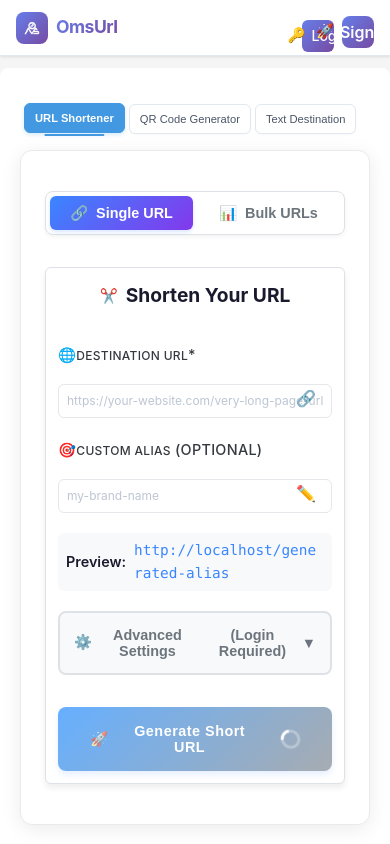
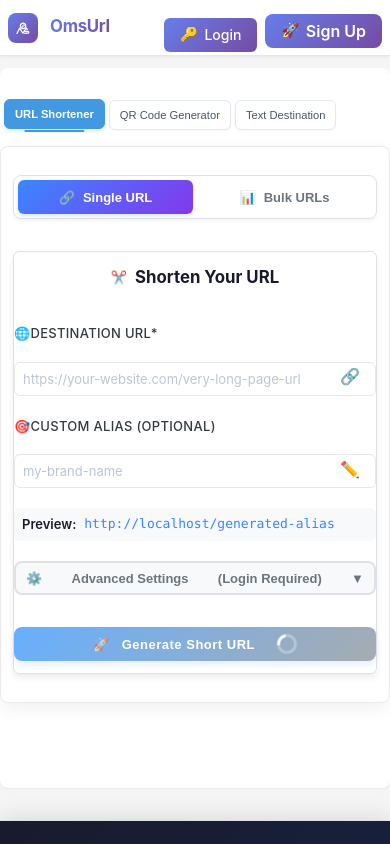
Before and after one commit to omas1st/omsurlftv1, a React (Create React App) app: page / in a window 390 px wide. Built offline with nearby package versions, Linux system fonts and the light colour scheme; no server answers.

Commit message:
update css

```diff
--- a/src/components/Body/Body.css
+++ b/src/components/Body/Body.css
@@ -1,4 +1,21 @@
-/* Body Container */
+/* Body Container
+   Updated to:
+   - Keep desktop layout on small screens
+   - Reduce font sizes, paddings and control heights for small screens
+   - Remove side gaps (containers flush to viewport)
+   - Prevent mobile text auto-zoom
+*/
+
+/* Prevent automatic mobile text resizing / zooming */
+html, body {
+  -webkit-text-size-adjust: 100%;
+  -ms-text-size-adjust: 100%;
+  text-size-adjust: 100%;
+  overflow-x: hidden;
+  width: 100%;
+}
+
+/* Body wrapper */
 .body-container {
   display: flex;
   flex-direction: column;
@@ -8,9 +25,10 @@
   margin: 0 auto;
   min-height: calc(100vh - 160px); /* Adjust based on header/footer height */
   box-sizing: border-box;
+  width: 100%;
 }
 
-/* Tab Content Area */
+/* Tab content area (desktop layout preserved) */
 .tab-content {
   width: 100%;
   max-width: 800px;
@@ -22,34 +40,106 @@
   border: 1px solid #eaeaea;
   animation: fadeIn 0.3s ease-out;
   transition: all 0.3s cubic-bezier(0.4, 0, 0.2, 1);
+  box-sizing: border-box;
+  overflow: visible;
 }
 
 .tab-content:hover {
   box-shadow: 0 6px 30px rgba(0, 0, 0, 0.12);
 }
 
-/* Responsive Design */
+/* Make sure inner forms and components can use full width, no extra container gaps */
+.tab-content .container,
+.tab-content .url-shortener,
+.tab-content form,
+.tab-content .shortener-form {
+  width: 100%;
+  max-width: 100%;
+  padding-left: 0;
+  padding-right: 0;
+  box-sizing: border-box;
+}
+
+/* Responsive adjustments — keep desktop layout but reduce sizes on narrow screens */
 @media (max-width: 768px) {
   .body-container {
-    padding: 2rem 1rem;
+    padding: 2rem 0.5rem;
     min-height: calc(100vh - 140px);
+    max-width: 100%;
   }
 
   .tab-content {
     padding: 1.75rem;
     margin-top: 2rem;
+    max-width: 100%;
+    border-radius: 10px;
   }
 }
 
+/* Mobile: preserve desktop layout, shrink typography & UI elements,
+   remove container side gaps so layout appears "desktop" (but smaller). */
 @media (max-width: 480px) {
+  /* flush containers to viewport edges */
   .body-container {
-    padding: 1.5rem 0.75rem;
+    padding: 1.25rem 0;
+    max-width: 100vw;
+    width: 100%;
+    margin: 0;
   }
 
   .tab-content {
-    padding: 1.5rem;
-    margin-top: 1.5rem;
+    padding: 12px;
+    margin-top: 12px;
+    max-width: 100vw;
+    width: 100%;
+    border-radius: 8px;
+    box-shadow: 0 6px 18px rgba(0,0,0,0.06);
+    overflow-x: auto; /* allow inner desktop-like layout to be scrollable horizontally if needed */
   }
+
+  /* Reduce general type sizes within this block rather than scaling the entire page */
+  .tab-content,
+  .tab-content p,
+  .tab-content label,
+  .tab-content li,
+  .tab-content span,
+  .tab-content input,
+  .tab-content button,
+  .tab-content select,
+  .tab-content textarea {
+    font-size: 13px !important;
+  }
+
+  /* Buttons / actionable items smaller and more compact */
+  .tab-content .btn,
+  .tab-content .generate-btn,
+  .tab-content .mode-btn,
+  .tab-content .section-toggle-btn {
+    padding: 6px 10px !important;
+    font-size: 12px !important;
+    min-height: 34px !important;
+  }
+
+  /* Reduce heading sizes but keep layout structure */
+  .tab-content h1 { font-size: 1.6rem !important; }
+  .tab-content h2 { font-size: 1.2rem !important; }
+  .tab-content h3 { font-size: 1.05rem !important; }
+
+  /* Make sure internal max-widths don't add side gaps */
+  .tab-content .container,
+  .tab-content .card {
+    padding-left: 10px;
+    padding-right: 10px;
+  }
+
+  /* Reduce card padding for mobile but keep card layout */
+  .tab-content .card { padding: 10px; border-radius: 8px; }
+
+  /* Ensure forms don't cause zoom when focusing */
+  input, textarea, select { -webkit-text-size-adjust: none; font-size: 13px; }
+
+  /* Prevent extra horizontal margins on nested elements */
+  .tab-content * { box-sizing: border-box; }
 }
 
 /* Animation */
--- a/src/components/Header/Header.css
+++ b/src/components/Header/Header.css
@@ -1,4 +1,8 @@
-/* src/components/Header/Header.css */
+/* src/components/Header/Header.css
+   Updated: improved mobile appearance for Login / Sign Up buttons,
+   kept desktop-first layout but ensured compact, professional buttons on small screens.
+   Removed circular icon-only behavior on tiny screens and made buttons consistent.
+*/
 
 :root {
   --header-primary: #1a202c;
@@ -8,13 +12,19 @@
   --header-light: #f7fafc;
   --header-dark: #1a202c;
   --header-border: #e2e8f0;
-  --header-shadow: 0 1px 3px rgba(0, 0, 0, 0.1);
+  --header-shadow: 0 1px 3px rgba(0, 0, 0, 0.06);
   --header-gradient: linear-gradient(135deg, #667eea 0%, #764ba2 100%);
   --header-gradient-secondary: linear-gradient(135deg, #f093fb 0%, #f5576c 100%);
-  --header-transition: all 0.2s ease;
-  --header-radius: 6px;
+  --header-transition: all 0.18s ease;
+  --header-radius: 8px;
+  --header-height: 64px;
+  --header-height-mobile: 56px;
+  --header-gap: 12px;
+  --header-font-small: 0.85rem;
+  --header-font-xs: 0.78rem;
 }
 
+/* Header scaffold */
 .header {
   background: white;
   box-shadow: var(--header-shadow);
@@ -22,9 +32,11 @@
   top: 0;
   z-index: 1000;
   border-bottom: 1px solid var(--header-border);
-  height: 64px;
+  height: var(--header-height);
   display: flex;
   align-items: center;
+  width: 100%;
+  animation: slideIn 0.28s ease-out;
 }
 
 .header-container {
@@ -35,12 +47,15 @@
   display: flex;
   align-items: center;
   justify-content: space-between;
+  gap: var(--header-gap);
+  box-sizing: border-box;
 }
 
 /* Logo Section */
 .logo-section {
   display: flex;
   align-items: center;
+  gap: 0.75rem;
 }
 
 .logo {
@@ -50,11 +65,10 @@
   text-decoration: none;
   color: inherit;
   transition: var(--header-transition);
+  align-items: center;
 }
 
-.logo:hover {
-  opacity: 0.9;
-}
+.logo:hover { opacity: 0.95; }
 
 .logo-image-container {
   width: 40px;
@@ -75,34 +89,39 @@
 }
 
 .platform-name {
-  font-size: 1.5rem;
+  font-size: 1.4rem;
   font-weight: 700;
   background: var(--header-gradient);
   -webkit-background-clip: text;
   -webkit-text-fill-color: transparent;
   background-clip: text;
   font-family: -apple-system, BlinkMacSystemFont, 'Segoe UI', Roboto, 'Helvetica Neue', Arial, sans-serif;
-  letter-spacing: -0.5px;
+  letter-spacing: -0.3px;
+  line-height: 1;
+  white-space: nowrap;
 }
 
-/* Header Actions */
+/* Header actions wrapper */
 .header-actions {
   display: flex;
   align-items: center;
-  gap: 0.75rem;
+  gap: 0.6rem;
+  flex-wrap: nowrap;
 }
 
-/* Language Selector */
+/* Language selector */
 .language-selector-container {
   position: relative;
   display: flex;
   align-items: center;
   background: white;
   border: 1px solid var(--header-border);
-  border-radius: var(--header-radius);
+  border-radius: 8px;
   padding: 0.25rem 0.5rem;
   transition: var(--header-transition);
   height: 36px;
+  min-width: 44px;
+  box-sizing: border-box;
 }
 
 .language-selector-container:hover {
@@ -118,8 +137,8 @@
 .language-selector {
   background: transparent;
   border: none;
-  padding: 0 1.5rem 0 0;
-  font-size: 0.8rem;
+  padding: 0 1rem 0 0;
+  font-size: var(--header-font-small);
   font-weight: 500;
   color: var(--header-dark);
   cursor: pointer;
@@ -129,17 +148,7 @@
   height: 100%;
 }
 
-.language-dropdown-arrow {
-  position: absolute;
-  right: 0.5rem;
-  top: 50%;
-  transform: translateY(-50%);
-  font-size: 0.6rem;
-  color: var(--header-secondary);
-  pointer-events: none;
-}
-
-/* Buttons - Common Styles */
+/* Buttons - common */
 .refer-btn,
 .dashboard-btn,
 .login-btn,
@@ -148,37 +157,41 @@
   display: inline-flex;
   align-items: center;
   justify-content: center;
-  gap: 0.375rem;
-  padding: 0.5rem 0.875rem;
+  gap: 0.5rem;
+  padding: 0.5rem 0.9rem;
   border-radius: var(--header-radius);
-  font-weight: 500;
-  font-size: 0.8rem;
+  font-weight: 600;
+  font-size: var(--header-font-small);
   text-decoration: none;
   transition: var(--header-transition);
   border: none;
   cursor: pointer;
   font-family: inherit;
-  height: 36px;
+  height: 40px;
   line-height: 1;
   white-space: nowrap;
+  box-sizing: border-box;
+  min-width: 72px;
 }
 
+/* Small icon size */
 .btn-icon {
-  font-size: 0.875rem;
+  font-size: 0.95rem;
   line-height: 1;
+  display: inline-flex;
+  align-items: center;
+  justify-content: center;
 }
 
-/* Button Variants */
+/* Button variants */
 .refer-btn {
   background: var(--header-gradient-secondary);
   color: white;
   border: none;
+  box-shadow: 0 2px 6px rgba(245, 95, 135, 0.12);
 }
 
-.refer-btn:hover {
-  opacity: 0.9;
-  transform: translateY(-1px);
-}
+.refer-btn:hover { opacity: 0.96; transform: translateY(-1px); }
 
 .dashboard-btn {
   background: white;
@@ -186,10 +199,7 @@
   border: 1px solid var(--header-border);
 }
 
-.dashboard-btn:hover {
-  border-color: var(--header-accent);
-  color: var(--header-accent);
-}
+.dashboard-btn:hover { border-color: var(--header-accent); color: var(--header-accent); }
 
 .login-btn {
   background: transparent;
@@ -197,11 +207,7 @@
   border: 1px solid var(--header-border);
 }
 
-.login-btn:hover {
-  background: var(--header-light);
-  border-color: var(--header-accent);
-  color: var(--header-accent);
-}
+.login-btn:hover { background: var(--header-light); border-color: var(--header-accent); color: var(--header-accent); }
 
 .register-btn {
   background: var(--header-gradient);
@@ -209,12 +215,9 @@
   border: none;
 }
 
-.register-btn:hover {
-  opacity: 0.9;
-  transform: translateY(-1px);
-}
+.register-btn:hover { opacity: 0.96; transform: translateY(-1px); }
 
-/* User Actions */
+/* User profile block */
 .user-actions,
 .auth-actions {
   display: flex;
@@ -227,14 +230,14 @@
   align-items: center;
   gap: 0.5rem;
   padding: 0.25rem;
-  border-radius: var(--header-radius);
+  border-radius: 8px;
   border: 1px solid var(--header-border);
   background: white;
 }
 
 .user-avatar {
-  width: 28px;
-  height: 28px;
+  width: 32px;
+  height: 32px;
   background: var(--header-gradient);
   border-radius: 50%;
   display: flex;
@@ -242,7 +245,7 @@
   justify-content: center;
   color: white;
   font-weight: 600;
-  font-size: 0.75rem;
+  font-size: 0.85rem;
   flex-shrink: 0;
 }
 
@@ -255,10 +258,11 @@
 .logout-btn {
   background: transparent;
   color: var(--header-secondary);
-  padding: 0.25rem 0.5rem;
-  font-size: 0.8rem;
+  padding: 0.35rem 0.6rem;
+  font-size: 0.85rem;
   border: 1px solid transparent;
   height: auto;
+  min-width: 64px;
 }
 
 .logout-btn:hover {
@@ -266,183 +270,31 @@
   background: rgba(229, 62, 62, 0.05);
 }
 
-/* Mobile Responsive */
-@media (max-width: 768px) {
-  .header {
-    height: 56px;
-  }
-
-  .header-container {
-    padding: 0 1rem;
-  }
-
-  .logo-image-container {
-    width: 36px;
-    height: 36px;
-  }
-
-  .logo-image {
-    width: 22px;
-    height: 22px;
-  }
-
-  .platform-name {
-    font-size: 1.25rem;
-  }
-
-  .header-actions {
-    gap: 0.5rem;
-  }
-
-  .language-selector-container {
-    height: 32px;
-    padding: 0.25rem 0.375rem;
-  }
-
-  .language-selector {
-    font-size: 0.75rem;
-    min-width: 55px;
-  }
-
-  .refer-btn,
-  .dashboard-btn,
-  .login-btn,
-  .register-btn {
-    padding: 0.375rem 0.75rem;
-    font-size: 0.75rem;
-    height: 32px;
-  }
-
-  .btn-icon {
-    font-size: 0.75rem;
-  }
-
-  .user-avatar {
-    width: 26px;
-    height: 26px;
-    font-size: 0.7rem;
-  }
-}
-
-@media (max-width: 640px) {
-  .header-container {
-    gap: 0.5rem;
-  }
-
-  .logo {
-    gap: 0.5rem;
-  }
-
-  .header-actions {
-    gap: 0.375rem;
-  }
-
-  .language-selector-container {
-    order: 2;
-  }
-
-  .auth-actions,
-  .user-actions {
-    order: 1;
-  }
-
-  .refer-btn,
-  .dashboard-btn,
-  .login-btn,
-  .register-btn {
-    padding: 0.375rem 0.5rem;
-  }
-
-  /* Hide button text on very small screens, show only icons */
-  @media (max-width: 480px) {
-    .platform-name {
-      font-size: 1.1rem;
-    }
-
-    .logo-image-container {
-      width: 32px;
-      height: 32px;
-    }
-
-    .logo-image {
-      width: 20px;
-      height: 20px;
-    }
-
-    .refer-btn span:not(.btn-icon),
-    .dashboard-btn span:not(.btn-icon),
-    .login-btn span:not(.btn-icon),
-    .register-btn span:not(.btn-icon) {
-      display: none;
-    }
-
-    .refer-btn,
-    .dashboard-btn,
-    .login-btn,
-    .register-btn {
-      width: 32px;
-      height: 32px;
-      padding: 0;
-      border-radius: 50%;
-      justify-content: center;
-    }
-
-    .btn-icon {
-      margin: 0;
-    }
-
-    .language-selector-container {
-      min-width: auto;
-    }
-
-    .language-selector {
-      min-width: 40px;
-      padding-right: 1rem;
-    }
-
-    .language-icon {
-      display: none;
-    }
-  }
-}
-
-/* Focus states for accessibility */
+/* Accessibility focus states */
 .language-selector:focus,
 .refer-btn:focus,
 .dashboard-btn:focus,
 .login-btn:focus,
 .register-btn:focus,
 .logout-btn:focus {
-  outline: 2px solid var(--header-accent);
+  outline: 3px solid rgba(66, 153, 225, 0.18);
   outline-offset: 2px;
+  border-radius: calc(var(--header-radius) + 2px);
 }
 
-/* Animation for header */
+/* Animation */
 @keyframes slideIn {
-  from {
-    opacity: 0;
-    transform: translateY(-10px);
-  }
-  to {
-    opacity: 1;
-    transform: translateY(0);
-  }
+  from { opacity: 0; transform: translateY(-8px); }
+  to { opacity: 1; transform: translateY(0); }
 }
 
-.header {
-  animation: slideIn 0.3s ease-out;
-}
-
-/* Active states */
+/* ACTIVE / DISABLED */
 .refer-btn:active,
 .dashboard-btn:active,
 .login-btn:active,
 .register-btn:active,
-.logout-btn:active {
-  transform: translateY(0);
-}
+.logout-btn:active { transform: translateY(0); }
 
-/* Disabled state if needed */
 .refer-btn:disabled,
 .dashboard-btn:disabled,
 .login-btn:disabled,
@@ -453,19 +305,126 @@
   transform: none !important;
 }
 
-/* Loading state animation for buttons */
+/* Pulse for loading state */
 @keyframes pulse {
-  0%, 100% {
-    opacity: 1;
-  }
-  50% {
-    opacity: 0.5;
-  }
+  0%, 100% { opacity: 1; }
+  50% { opacity: 0.55; }
 }
 
 .refer-btn.loading,
 .dashboard-btn.loading,
 .login-btn.loading,
-.register-btn.loading {
-  animation: pulse 1.5s ease-in-out infinite;
+.register-btn.loading { animation: pulse 1.5s ease-in-out infinite; }
+
+/* ----------------- RESPONSIVE ADJUSTMENTS ----------------- */
+
+/* Medium screens */
+@media (max-width: 1024px) {
+  .header-container { padding: 0 1rem; }
+  .platform-name { font-size: 1.25rem; }
+  .logo-image-container { width: 36px; height: 36px; }
+  .logo-image { width: 22px; height: 22px; }
 }
+
+/* Tablet / small laptop */
+@media (max-width: 768px) {
+  .header { height: var(--header-height-mobile); }
+  .header-container { padding: 0 0.75rem; gap: 10px; }
+  .platform-name { font-size: 1.15rem; }
+  .logo-image-container { width: 34px; height: 34px; }
+  .logo-image { width: 20px; height: 20px; }
+  .refer-btn,
+  .dashboard-btn,
+  .login-btn,
+  .register-btn {
+    padding: 0.45rem 0.7rem;
+    font-size: var(--header-font-small);
+    height: 36px;
+    min-width: 64px;
+  }
+  .btn-icon { font-size: 0.9rem; }
+  .user-avatar { width: 30px; height: 30px; font-size: 0.8rem; }
+}
+
+/* Small phones: keep text visible but make buttons compact & tidy */
+@media (max-width: 480px) {
+  .header-container {
+    padding: 0 0.5rem;
+    align-items: center;
+    gap: 8px;
+  }
+
+  /* logo smaller but still readable */
+  .logo-image-container { width: 30px; height: 30px; }
+  .logo-image { width: 18px; height: 18px; }
+  .platform-name { font-size: 1.05rem; font-weight: 700; }
+
+  /* ensure header actions don't overflow — allow horizontal scrolling if needed */
+  .header-actions {
+    gap: 8px;
+    overflow-x: auto;
+    -webkit-overflow-scrolling: touch;
+    padding-bottom: 2px;
+  }
+
+  /* compact, professional buttons (icon + short label) */
+  .refer-btn,
+  .dashboard-btn,
+  .login-btn,
+  .register-btn {
+    padding: 0.35rem 0.6rem;
+    font-size: var(--header-font-xs);
+    height: 34px;
+    min-width: 56px;
+    border-radius: 8px;
+    gap: 0.4rem;
+    align-items: center;
+  }
+
+  /* Slightly smaller icons */
+  .btn-icon { font-size: 0.9rem; }
+
+  /* Keep the label but reduce its size for professionalism */
+  .refer-btn span,
+  .dashboard-btn span,
+  .login-btn span,
+  .register-btn span {
+    display: inline-block;
+    max-width: 72px;
+    text-overflow: ellipsis;
+    overflow: hidden;
+    white-space: nowrap;
+  }
+
+  /* Make language selector compact */
+  .language-selector-container {
+    height: 32px;
+    padding: 0.15rem 0.4rem;
+    min-width: 44px;
+  }
+  .language-selector { font-size: 0.78rem; min-width: 40px; }
+
+  /* user avatar */
+  .user-avatar { width: 28px; height: 28px; font-size: 0.78rem; }
+
+  /* user info logout button compact */
+  .logout-btn { padding: 0.25rem 0.5rem; font-size: 0.78rem; min-width: 52px; }
+}
+
+/* Very tiny screens: keep everything readable and compact (no icon-only buttons) */
+@media (max-width: 360px) {
+  .platform-name { font-size: 0.98rem; }
+  .refer-btn,
+  .dashboard-btn,
+  .login-btn,
+  .register-btn {
+    padding: 0.3rem 0.5rem;
+    font-size: 0.75rem;
+    height: 32px;
+    min-width: 52px;
+  }
+  .btn-icon { font-size: 0.85rem; }
+  .language-selector { font-size: 0.72rem; }
+}
+
+/* Ensure no accidental nested media rules remain and all text stays visible */
--- a/src/pages/HomePage/HomePage.css
+++ b/src/pages/HomePage/HomePage.css
@@ -1,15 +1,35 @@
-/* HomePage.css - Minimal Design with mobile-first responsive enhancements */
+/* HomePage.css
+   Updated to:
+   - Keep desktop-like layout on small screens (do not switch to narrow stacked layout)
+   - Reduce font sizes/paddings on narrow screens instead of zooming
+   - Remove side gaps so containers sit flush on small screens
+   - Prevent text auto-zoom
+*/
 
+/* Prevent mobile text auto-zoom */
+html, body {
+  -webkit-text-size-adjust: 100%;
+  -ms-text-size-adjust: 100%;
+  text-size-adjust: 100%;
+  overflow-x: hidden;
+}
+
+/* Page scaffold */
 .homepage {
   font-family: -apple-system, BlinkMacSystemFont, 'Segoe UI', Roboto, Oxygen, Ubuntu, sans-serif;
   max-width: 100%;
   overflow-x: hidden;
+  box-sizing: border-box;
+  width: 100%;
+  margin: 0;
 }
 
-/* Hero Section */
+/* Hero Section (keeps desktop structure but smaller type on mobile) */
 .hero-section {
   padding: 4rem 1rem 2rem;
   text-align: center;
+  width: 100%;
+  box-sizing: border-box;
 }
 
 .hero-content h1 {
@@ -27,22 +47,27 @@
   margin: 0 auto;
 }
 
-/* Main Content Area */
+/* Main Content */
 .main-section {
   padding: 2rem 1rem;
+  width: 100%;
+  box-sizing: border-box;
 }
 
-/* Features Section */
+/* Features */
 .features-section {
   padding: 3rem 1rem;
   max-width: 1200px;
   margin: 0 auto;
+  box-sizing: border-box;
 }
 
 .features-grid {
   display: grid;
-  grid-template-columns: 1fr;
+  grid-template-columns: repeat(4, 1fr); /* preserve desktop-like multi-column layout even on small screens */
   gap: 2rem;
+  width: 100%;
+  box-sizing: border-box;
 }
 
 .feature-card {
@@ -51,16 +76,12 @@
   border: 1px solid #eaeaea;
   border-radius: 8px;
   transition: border-color 0.2s ease;
+  box-sizing: border-box;
 }
 
-.feature-card:hover {
-  border-color: #ccc;
-}
+.feature-card:hover { border-color: #ccc; }
 
-.feature-icon {
-  font-size: 2rem;
-  margin-bottom: 1rem;
-}
+.feature-icon { font-size: 2rem; margin-bottom: 1rem; }
 
 .feature-card h3 {
   font-size: 1.25rem;
@@ -76,31 +97,17 @@
   margin: 0;
 }
 
-/* Tablet and up */
+/* Tablet and up: slightly larger type and spacing */
 @media (min-width: 768px) {
-  .hero-section {
-    padding: 6rem 1rem 3rem;
-  }
-
-  .hero-content h1 {
-    font-size: 3rem;
-  }
-
-  .features-grid {
-    grid-template-columns: repeat(2, 1fr);
-  }
+  .hero-section { padding: 6rem 1rem 3rem; }
+  .hero-content h1 { font-size: 3rem; }
+  .features-grid { grid-template-columns: repeat(2, 1fr); } /* keep balanced at tablet */
 }
 
-/* Desktop and up */
+/* Desktop large screens: keep 4 columns */
 @media (min-width: 1024px) {
-  .features-grid {
-    grid-template-columns: repeat(4, 1fr);
-  }
-
-  .hero-content h1 {
-    font-size: 3.5rem;
-  }
-
+  .features-grid { grid-template-columns: repeat(4, 1fr); }
+  .hero-content h1 { font-size: 3.5rem; }
   .hero-section,
   .main-section,
   .features-section {
@@ -109,77 +116,67 @@
   }
 }
 
-/* Dark mode preferences */
+/* Dark mode */
 @media (prefers-color-scheme: dark) {
   .hero-content h1,
-  .feature-card h3 {
-    color: #fff;
-  }
+  .feature-card h3 { color: #fff; }
+  .subtitle, .feature-card p { color: #999; }
+  .feature-card { border-color: #333; }
+  .feature-card:hover { border-color: #555; }
+}
 
-  .subtitle,
-  .feature-card p {
-    color: #999;
+/* ===== MOBILE (<=480px) =====
+   Keep the desktop-like column layout but make text/buttons smaller and remove side gaps.
+*/
+@media (max-width: 480px) {
+  .homepage { padding: 0; }
+
+  /* hero smaller but same structure */
+  .hero-section { padding: 16px 8px 8px; }
+  .hero-content h1 { font-size: 1.8rem; margin-bottom: 6px; }
+  .subtitle { font-size: 0.95rem; max-width: 100%; padding: 0 8px; }
+
+  .main-section { padding: 8px 0; }
+
+  /* remove side gaps and allow the 4-column grid to compress into tiny columns (desktop-like) */
+  .features-section { padding: 12px 0; max-width: 100%; }
+  .features-grid {
+    grid-template-columns: repeat(4, 1fr); /* preserve desktop column count */
+    gap: 8px;
+    padding: 0 6px;
+    overflow-x: auto; /* allow horizontal scroll if columns become too narrow */
+    -webkit-overflow-scrolling: touch;
   }
 
   .feature-card {
-    border-color: #333;
+    padding: 8px 6px;
+    min-width: 110px; /* give each card a baseline width so they don't collapse to zero */
+    box-sizing: border-box;
   }
 
-  .feature-card:hover {
-    border-color: #555;
+  .feature-icon { font-size: 1rem; margin-bottom: 6px; }
+  .feature-card h3 { font-size: 0.85rem; margin-bottom: 6px; }
+  .feature-card p { font-size: 0.7rem; line-height: 1.2; }
+
+  /* Force components to be flush (no inner side gaps) */
+  .hero-section, .main-section, .features-section {
+    padding-left: 0;
+    padding-right: 0;
   }
+
+  /* Reduce general font sizes on mobile to maintain desktop feel without zooming */
+  body, .homepage, .subtitle, .feature-card p, .feature-card h3 {
+    font-size: 13px;
+  }
+
+  /* Prevent zoom on input focus */
+  input, textarea, select { -webkit-text-size-adjust: none; font-size: 13px; }
 }
 
-/* ===== MOBILE SCALING (≤480px) ===== */
-@media (max-width: 480px) {
-  .homepage {
-    padding: 0;
-  }
-
-  .hero-section {
-    padding: 16px 8px 8px;
-  }
-
-  .hero-content h1 {
-    font-size: 1.8rem;
-    margin-bottom: 4px;
-  }
-
-  .subtitle {
-    font-size: 0.8rem;
-    max-width: 100%;
-  }
-
-  .main-section {
-    padding: 8px 8px;
-  }
-
-  .features-section {
-    padding: 12px 8px;
-    max-width: 100%;
-  }
-
-  .features-grid {
-    grid-template-columns: repeat(4, 1fr);
-    gap: 4px;
-  }
-
-  .feature-card {
-    padding: 6px 2px;
-  }
-
-  .feature-icon {
-    font-size: 1rem;
-    margin-bottom: 2px;
-  }
-
-  .feature-card h3 {
-    font-size: 0.7rem;
-    margin-bottom: 2px;
-  }
-
-  .feature-card p {
-    font-size: 0.55rem;
-    line-height: 1.2;
-  }
+/* Very small phones */
+@media (max-width: 360px) {
+  .hero-content h1 { font-size: 1.6rem; }
+  .feature-card { min-width: 100px; padding: 6px 4px; }
+  .feature-card h3 { font-size: 0.75rem; }
+  .feature-card p { font-size: 0.65rem; }
 }
```
